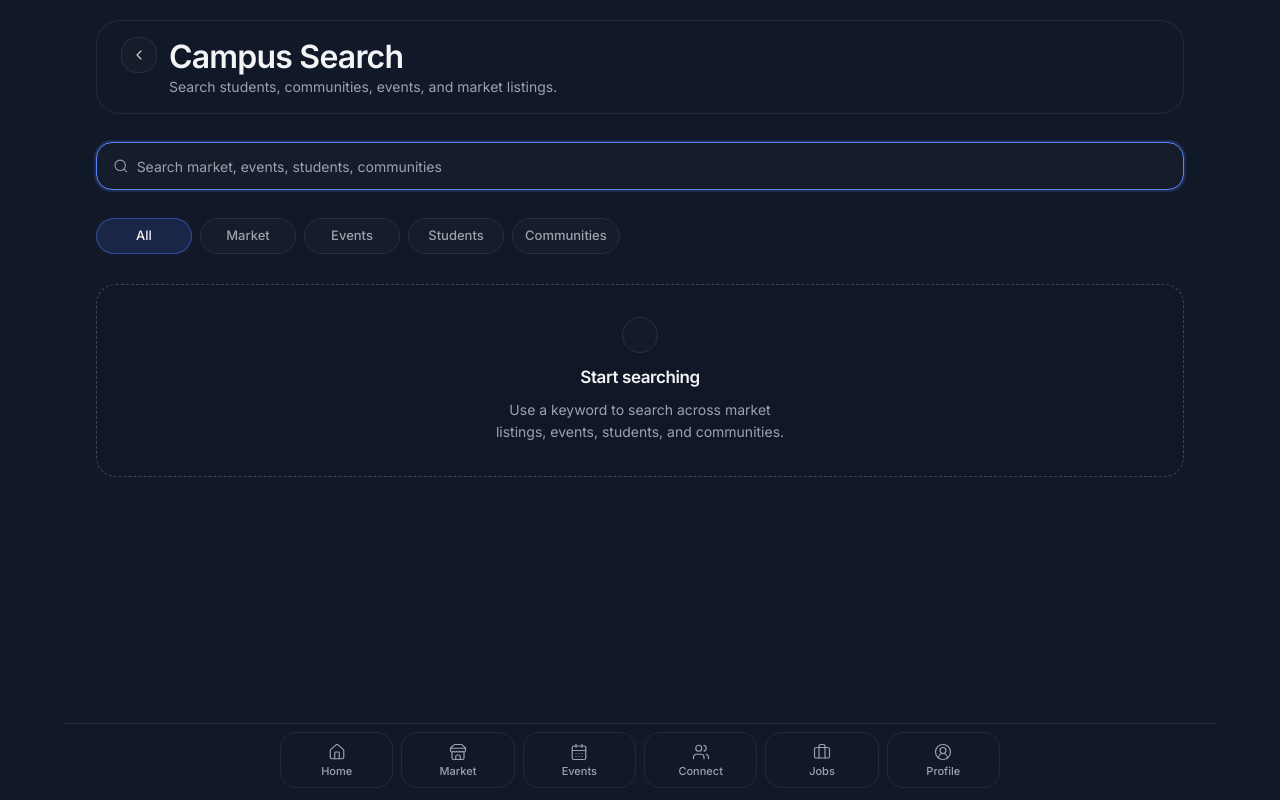
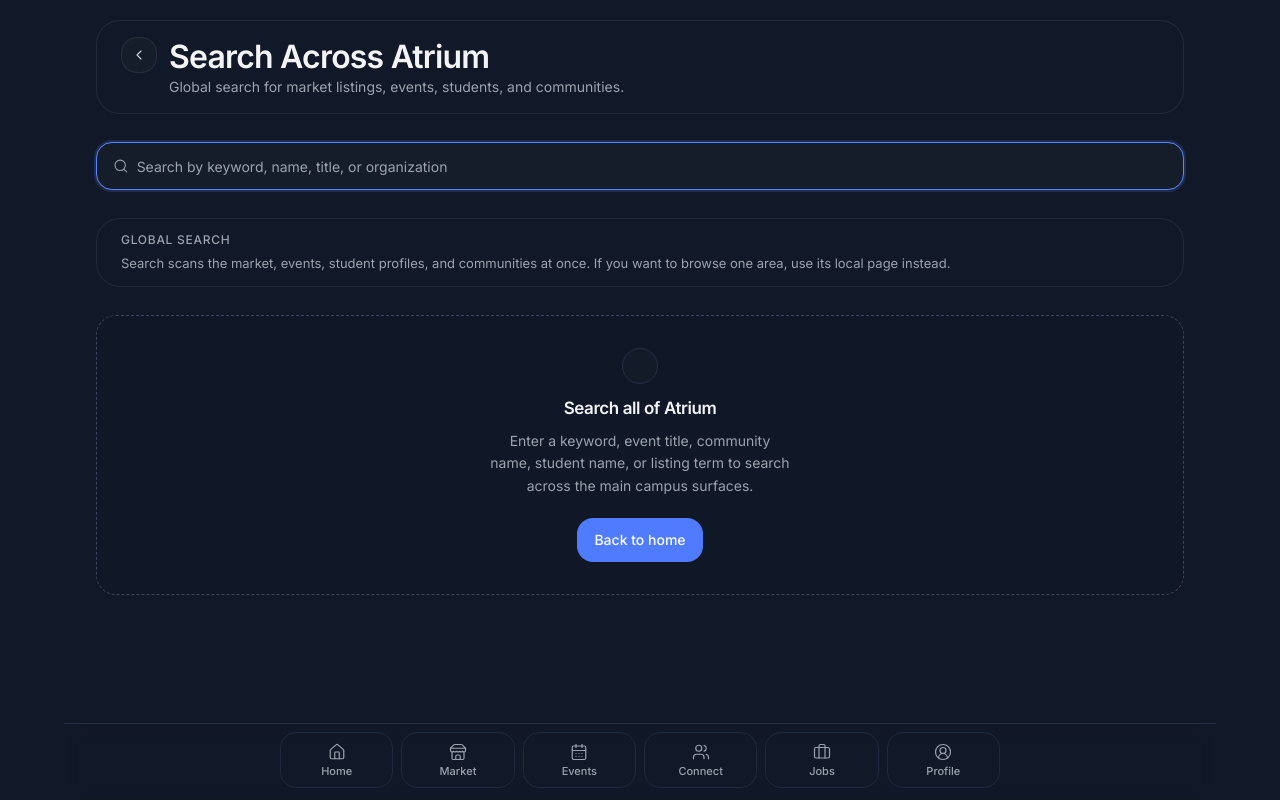
Before and after one commit to saidstrong/NU-Hub, a Next.js app: page /search in a window 1280 px wide. Built offline with nearby package versions, Linux system fonts and the light colour scheme.

Commit message:
NU Atrium v2.1.0

```diff
--- a/app/(app)/events/page.tsx
+++ b/app/(app)/events/page.tsx
@@ -44,7 +44,7 @@ export default async function EventsHomePage({ searchParams }: EventsHomePagePro
       <section className="wire-panel">
         <SectionHeader
           title="Events"
-          subtitle="Find upcoming NU events, save what you want to revisit, and keep your plans organized."
+          subtitle="Browse upcoming NU events, save what you want to revisit, and keep attendance plans in one place."
           actionNode={
             <Link href="/events/my-events" className="wire-link">
               My events
@@ -53,12 +53,16 @@ export default async function EventsHomePage({ searchParams }: EventsHomePagePro
         />
         <div className="mt-3">
           <SearchBar
-            placeholder="Search campus activity"
+            placeholder="Search across Atrium"
             queryName="q"
             defaultValue=""
             action="/search"
           />
         </div>
+        <p className="mt-3 text-[13px] leading-relaxed text-wire-300">
+          The search bar opens global search. Use the lists below when you want to browse upcoming
+          events.
+        </p>
         <div className="mt-4 flex flex-wrap items-center gap-2">
           <ShellButton label="Create event" href="/events/create" variant="primary" block={false} />
           <Link href="/events/list" className="wire-action-compact">
@@ -69,16 +73,17 @@ export default async function EventsHomePage({ searchParams }: EventsHomePagePro
           </Link>
         </div>
         <section className="mt-4 rounded-xl border border-wire-700 bg-wire-900/70 px-3 py-3">
-          <p className="wire-label">Event flow</p>
+          <p className="wire-label">Participation flow</p>
           <p className="mt-1 text-[13px] leading-relaxed text-wire-300">
-            Browse upcoming events here, save the ones you want to revisit, and use My Events to track what you may attend, plan to attend, or organize.
+            Browse upcoming events here, save the ones you want to revisit, and use My Events to
+            track what you may attend, plan to attend, or organize.
           </p>
         </section>
       </section>
 
       <SectionCard
         title="Upcoming events"
-        subtitle="Published campus events you can review, save, or join."
+        subtitle="Published NU events you can open, save, and RSVP to."
         actionLabel="All events"
         actionHref="/events/list"
       >
@@ -93,7 +98,7 @@ export default async function EventsHomePage({ searchParams }: EventsHomePagePro
         ) : !loadError ? (
           <EmptyState
             title="No upcoming events right now"
-            description="Published events students can join will appear here. You can still create one."
+            description="Published events students can join will appear here. You can still publish one students can save and RSVP to."
             actionLabel="Create event"
             actionHref="/events/create"
           />
@@ -108,7 +113,7 @@ export default async function EventsHomePage({ searchParams }: EventsHomePagePro
             </div>
           </div>
         ) : featuredEvent && !loadError ? (
-          <p className="wire-inline-empty mt-4">No additional upcoming events yet.</p>
+          <p className="wire-inline-empty mt-4">No more upcoming events in this view yet.</p>
         ) : null}
       </SectionCard>
 
--- a/app/(app)/jobs/page.tsx
+++ b/app/(app)/jobs/page.tsx
@@ -136,9 +136,11 @@ export default async function JobsPage({ searchParams }: JobsPageProps) {
       {loadError ? <FeedbackBanner tone="error" message={loadError} /> : null}
 
       <section className="wire-panel py-3">
-        <p className="wire-label">Current scope</p>
+        <p className="wire-label">Opportunity board</p>
         <p className="mt-1 text-[13px] leading-relaxed text-wire-300">
-          Atrium currently supports internships, part-time roles, volunteer openings, and research positions. Open an opportunity to review the details, save it for later, and apply through the listed method.
+          Atrium currently supports internships, part-time roles, volunteer openings, and research
+          positions. Open an opportunity to review the details, save it for later, and apply
+          externally through the listed method.
         </p>
       </section>
 
@@ -180,7 +182,7 @@ export default async function JobsPage({ searchParams }: JobsPageProps) {
 
       <SectionCard
         title="Open opportunities"
-        subtitle="Current student-facing openings that can still be pursued."
+        subtitle="Current student-facing openings you can still review, save, and pursue."
       >
         {jobs.length > 0 ? (
           <div className="wire-list">
@@ -221,9 +223,13 @@ export default async function JobsPage({ searchParams }: JobsPageProps) {
         ) : !loadError ? (
           <EmptyState
             title="No open opportunities right now"
-            description="Published internships, part-time roles, volunteer openings, and research positions will appear here when available."
-            actionLabel="Back to home"
-            actionHref="/home"
+            description={
+              isAdmin
+                ? "Published internships, part-time roles, volunteer openings, and research positions will appear here when available. You can still submit one for review."
+                : "Published internships, part-time roles, volunteer openings, and research positions will appear here when available."
+            }
+            actionLabel={isAdmin ? "Post opportunity" : "Back to home"}
+            actionHref={isAdmin ? "/jobs/post" : "/home"}
           />
         ) : null}
       </SectionCard>
--- a/app/(app)/market/page.tsx
+++ b/app/(app)/market/page.tsx
@@ -83,7 +83,7 @@ export default async function MarketHomePage({ searchParams }: MarketHomePagePro
       <section className="wire-panel">
         <SectionHeader
           title="Market"
-          subtitle="The NU exchange for browsing active listings and moving deals into messages."
+          subtitle="Browse active NU listings, save what matters, and move real exchanges into messages."
           actionNode={
             <Link href="/market/my-listings" className="wire-link">
               My listings
@@ -92,21 +92,21 @@ export default async function MarketHomePage({ searchParams }: MarketHomePagePro
         />
         <div className="mt-3">
           <SearchBar
-            placeholder="Search active listings"
+            placeholder="Search across Atrium"
             queryName="q"
             defaultValue=""
             action="/search"
           />
         </div>
         <p className="mt-3 text-[13px] leading-relaxed text-wire-300">
-          Start here to browse active listings, then use saved listings, messages, and my listings to
-          keep an exchange moving.
+          The search bar opens global search. Use the controls below when you want to browse the
+          market itself.
         </p>
       </section>
 
       <section className="wire-panel py-4">
         <p className="mb-3 text-[13px] leading-relaxed text-wire-300">
-          Narrow the active market by listing type or category.
+          Browse the active market by listing type or category.
         </p>
         <p className="mb-2 wire-label">Listing type</p>
         <div className="-mx-1 mb-3 flex snap-x snap-mandatory gap-2 overflow-x-auto px-1 pb-1 [scrollbar-width:none] [&::-webkit-scrollbar]:hidden">
@@ -135,10 +135,10 @@ export default async function MarketHomePage({ searchParams }: MarketHomePagePro
       </section>
 
       <section className="wire-panel py-4">
-        <p className="wire-label">Marketplace tools</p>
+        <p className="wire-label">Keep exchange moving</p>
         <p className="mt-1 text-[13px] leading-relaxed text-wire-300">
-          Post something new, continue buyer-seller conversations, or track the listings that still
-          need your attention.
+          Post a listing, continue buyer-seller conversations, or return to the listings that still
+          need follow-up.
         </p>
         <div className="flex flex-wrap items-center gap-2">
           <ShellButton label="Post listing" href="/market/post" variant="primary" block={false} />
@@ -169,7 +169,7 @@ export default async function MarketHomePage({ searchParams }: MarketHomePagePro
       </section>
 
       {featuredListings.length > 0 ? (
-        <SectionCard title="Featured listings" subtitle="Highlighted NU listings worth checking first.">
+        <SectionCard title="Featured listings" subtitle="A few highlighted NU listings worth checking first.">
           <div className="grid gap-3 lg:grid-cols-2">
             {featuredListings.map((listing) => {
               const cardData = toListingCardDataWithOptions(listing, { showStatus: true });
@@ -191,7 +191,7 @@ export default async function MarketHomePage({ searchParams }: MarketHomePagePro
 
       <SectionCard
         title={selectedType === "all" ? "Recent listings" : `Recent ${formatMarketTypeLabel(selectedType).toLowerCase()} listings`}
-        subtitle="Active NU listings ready for review and follow-up."
+        subtitle="Active NU listings ready to review, save, or message about."
         actionLabel="Saved listings"
         actionHref="/market/saved"
       >
@@ -217,8 +217,8 @@ export default async function MarketHomePage({ searchParams }: MarketHomePagePro
             title={selectedType === "all" ? "No active listings right now" : `No active ${formatMarketTypeLabel(selectedType).toLowerCase()} listings`}
             description={
               selectedType === "all"
-                ? "New NU listings will appear here when students post them."
-                : `${formatMarketTypeLabel(selectedType)} listings will appear here when NU students post them.`
+                ? "New NU listings will appear here when students post them. You can still create a listing of your own."
+                : `${formatMarketTypeLabel(selectedType)} listings will appear here when NU students post them. You can still post one of your own.`
             }
             actionLabel="Post listing"
             actionHref="/market/post"
--- a/app/(app)/search/page.tsx
+++ b/app/(app)/search/page.tsx
@@ -5,7 +5,6 @@ import { ListingCard } from "@/components/ui/ListingCard";
 import { PersonCard } from "@/components/ui/PersonCard";
 import { SearchBar } from "@/components/ui/SearchBar";
 import { SectionCard } from "@/components/ui/SectionCard";
-import { TabRow } from "@/components/ui/TabRow";
 import { TopBar } from "@/components/ui/TopBar";
 import { searchGlobalEntities } from "@/lib/search/data";
 import {
@@ -46,12 +45,12 @@ export default async function SearchPage({ searchParams }: SearchPageProps) {
   return (
     <main>
       <TopBar
-        title="Campus Search"
-        subtitle="Search students, communities, events, and market listings."
+        title="Search Across Atrium"
+        subtitle="Global search for market listings, events, students, and communities."
         backHref="/home"
       />
       <SearchBar
-        placeholder="Search market, events, students, communities"
+        placeholder="Search by keyword, name, title, or organization"
         queryName="q"
         defaultValue={q}
         action="/search"
@@ -68,20 +67,20 @@ export default async function SearchPage({ searchParams }: SearchPageProps) {
         </div>
       ) : null}
 
-      <TabRow
-        tabs={[
-          { label: "All", href: "/search" },
-          { label: "Market" },
-          { label: "Events" },
-          { label: "Students" },
-          { label: "Communities" },
-        ]}
-      />
+      <section className="wire-panel py-3">
+        <p className="wire-label">Global search</p>
+        <p className="mt-1 text-[13px] leading-relaxed text-wire-300">
+          Search scans the market, events, student profiles, and communities at once. If you want
+          to browse one area, use its local page instead.
+        </p>
+      </section>
 
       {!q?.trim() ? (
         <EmptyState
-          title="Start searching"
-          description="Use a keyword to search across market listings, events, students, and communities."
+          title="Search all of Atrium"
+          description="Enter a keyword, event title, community name, student name, or listing term to search across the main campus surfaces."
+          actionLabel="Back to home"
+          actionHref="/home"
         />
       ) : null}
 
@@ -90,11 +89,16 @@ export default async function SearchPage({ searchParams }: SearchPageProps) {
           {!hasAnyResults ? (
             <EmptyState
               title="No results found"
-              description="Try a different keyword or a broader phrase."
+              description="Try a broader keyword, a shorter phrase, or return to home to browse by area."
+              actionLabel="Back to home"
+              actionHref="/home"
             />
           ) : null}
 
-          <SectionCard title="Listings">
+          <SectionCard
+            title="Market Matches"
+            subtitle="Listings related to your keyword."
+          >
             {results.listings.length > 0 ? (
               <div className="wire-list">
                 {results.listings.map((listing) => (
@@ -106,11 +110,14 @@ export default async function SearchPage({ searchParams }: SearchPageProps) {
                 ))}
               </div>
             ) : (
-              <p className="wire-meta">No listing matches.</p>
+              <p className="wire-meta">No market matches.</p>
             )}
           </SectionCard>
 
-          <SectionCard title="Events">
+          <SectionCard
+            title="Event Matches"
+            subtitle="Upcoming or published events related to your keyword."
+          >
             {results.events.length > 0 ? (
               <div className="wire-list">
                 {results.events.map((event) => (
@@ -122,7 +129,10 @@ export default async function SearchPage({ searchParams }: SearchPageProps) {
             )}
           </SectionCard>
 
-          <SectionCard title="Students">
+          <SectionCard
+            title="Student Matches"
+            subtitle="People related to your keyword."
+          >
             {results.people.length > 0 ? (
               <div className="wire-list">
                 {results.people.map((person) => (
@@ -138,7 +148,10 @@ export default async function SearchPage({ searchParams }: SearchPageProps) {
             )}
           </SectionCard>
 
-          <SectionCard title="Communities">
+          <SectionCard
+            title="Community Matches"
+            subtitle="Groups and campus units related to your keyword."
+          >
             {results.communities.length > 0 ? (
               <div className="wire-list">
                 {results.communities.map((community) => (
```
Also changed, not shown: app/(app)/connect/communities/page.tsx (+7 -6 lines), app/(app)/connect/people/page.tsx (+17 -3 lines).
